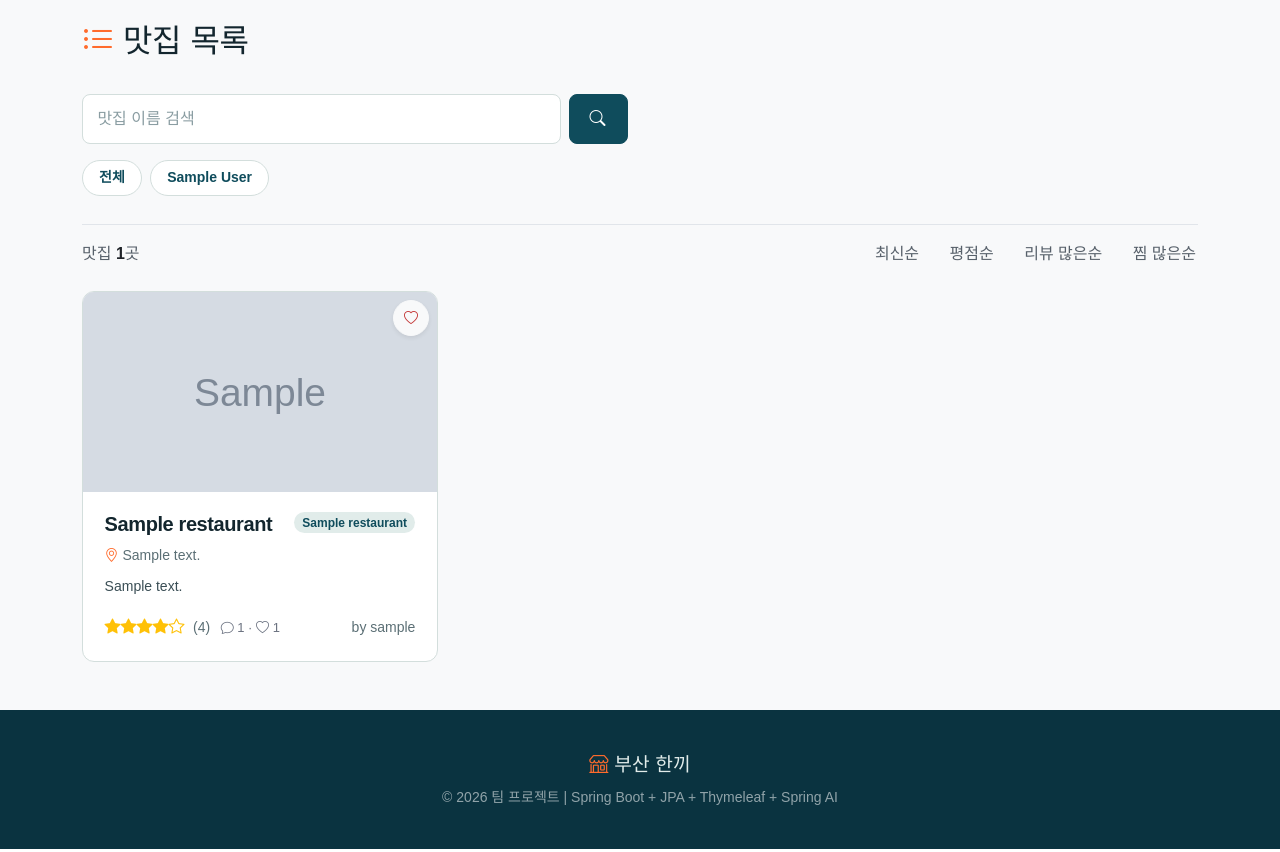
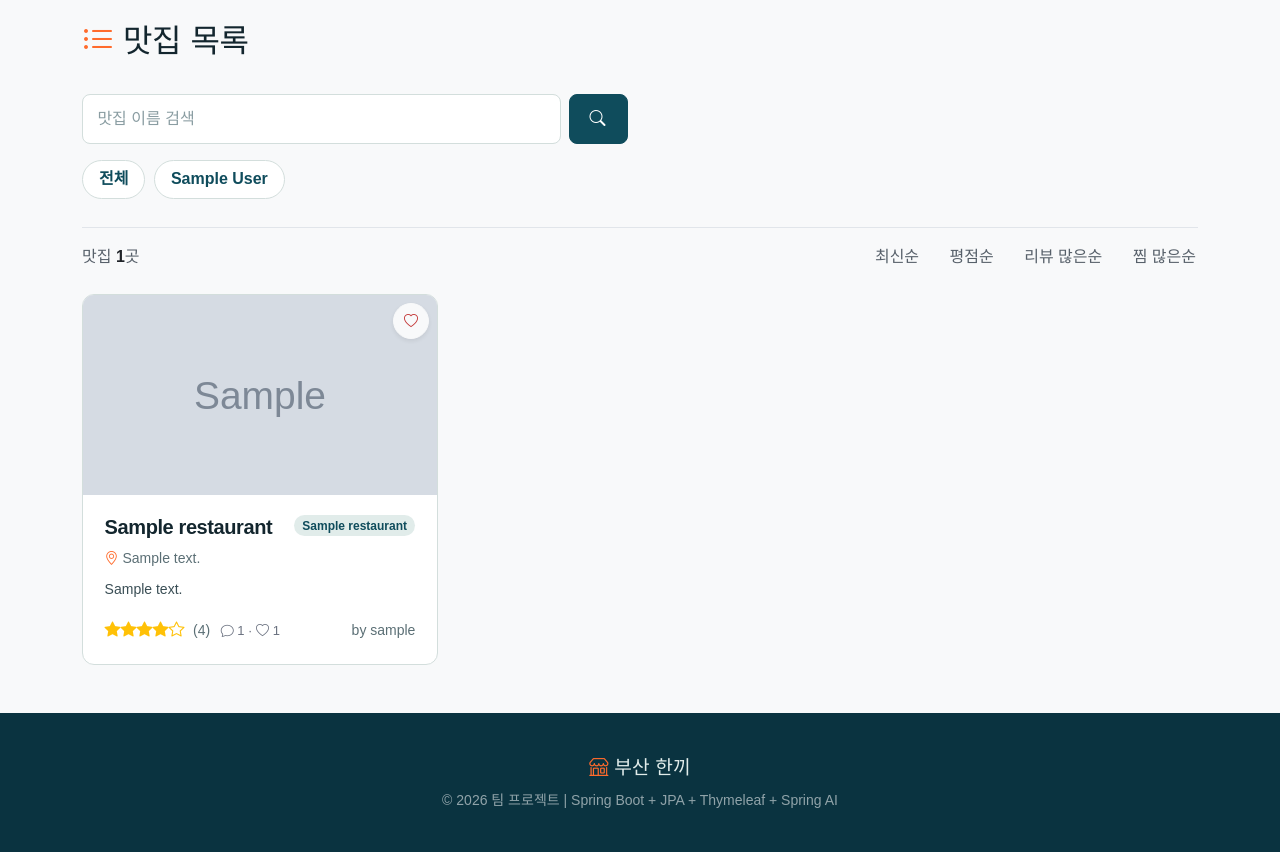
Before and after one commit to Laeva95/mymatzip, a Spring app: template src/main/resources/templates/restaurant/list.html in a window 1280 px wide. Shown: the part 70-922 px from the top of the page. Run offline with Thymeleaf, Linux system fonts and the light colour scheme; the template is opened without the code that fills it: most values are stand-ins (such as "Sample title", 1, 10 or a date in 2020); grey boxes marked "Sample" are stand-in pictures; data that the repository does not hold is empty; some of the project's set-up classes (security, data sources, template engines, error pages and the like) are left out, and stand-ins take their place; database files in the repository are not loaded; some web fonts are replaced.

Commit message:
list.html 분류글자크기 16px +2px 수정

```diff
--- a/src/main/resources/templates/restaurant/list.html
+++ b/src/main/resources/templates/restaurant/list.html
@@ -59,13 +59,14 @@
 
 <div class="mb-4">
     <!--/* th:classappend : 선택된 카테고리가 없으면 '전체' 버튼을 채운 색(btn-primary)으로 */-->
-    <a th:href="@{/restaurants(sort=${selectedSort})}" class="btn btn-sm me-1 mb-1"
+    <!-- [변경]2026.11.23권성애 sort 추가 — 분류 글자 크기를 정렬과 맞춤 (btn-sm 기본 14px → 16px) -->
+    <a th:href="@{/restaurants(sort=${selectedSort})}" class="btn btn-sm me-1 mb-1" style="font-size: 16px;"
        th:classappend="${selectedCategory == null} ? 'btn-primary' : 'btn-outline-primary'">전체</a>
     <!--/* th:each="cat : ${categories}" : Category enum 6개 반복.
            @{/restaurants(category=${cat})} → /restaurants?category=KOREAN (enum 이름이 들어감)
            ${cat.displayName} → Category.getDisplayName() → "한식" */-->
     <a th:each="cat : ${categories}" th:href="@{/restaurants(category=${cat}, sort=${selectedSort})}"
-       class="btn btn-sm me-1 mb-1"
+       class="btn btn-sm me-1 mb-1" style="font-size: 16px;"
        th:classappend="${selectedCategory == cat} ? 'btn-primary' : 'btn-outline-primary'"
        th:text="${cat.displayName}">한식</a>
 </div>
```
